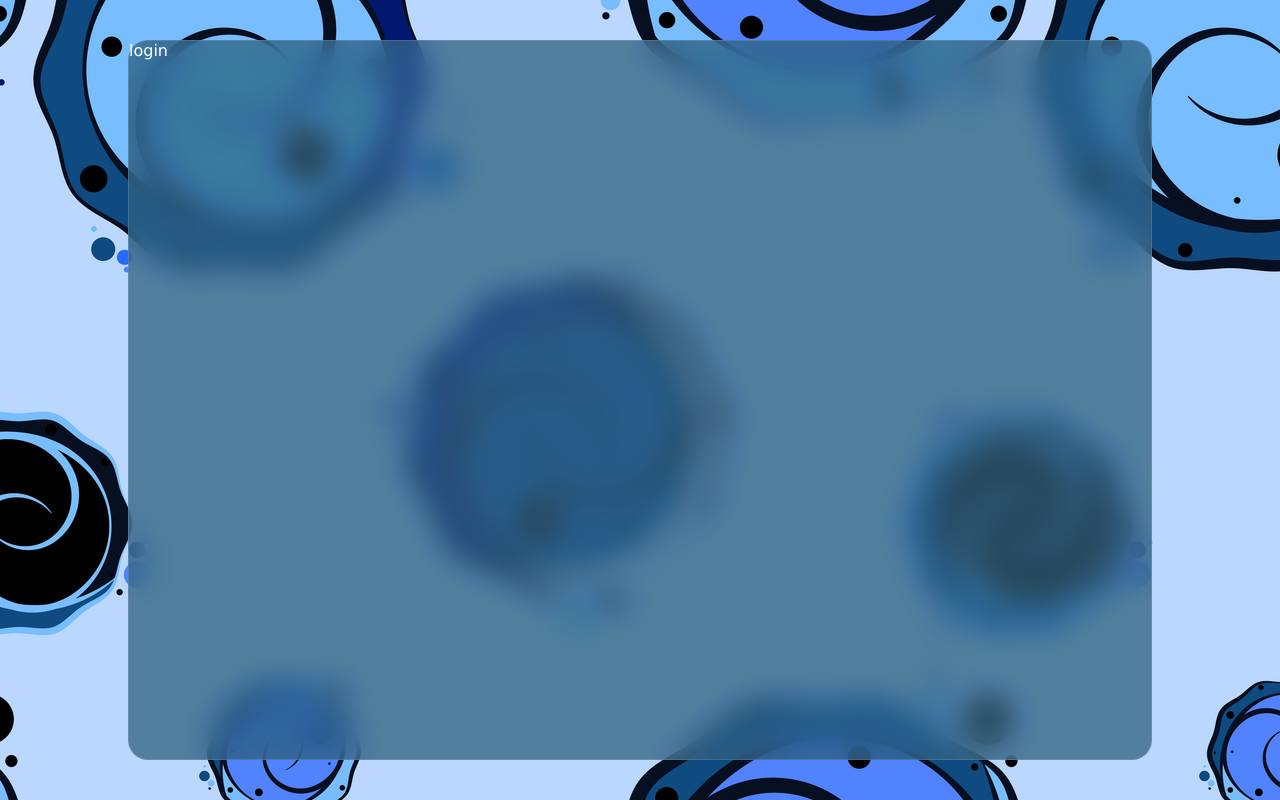
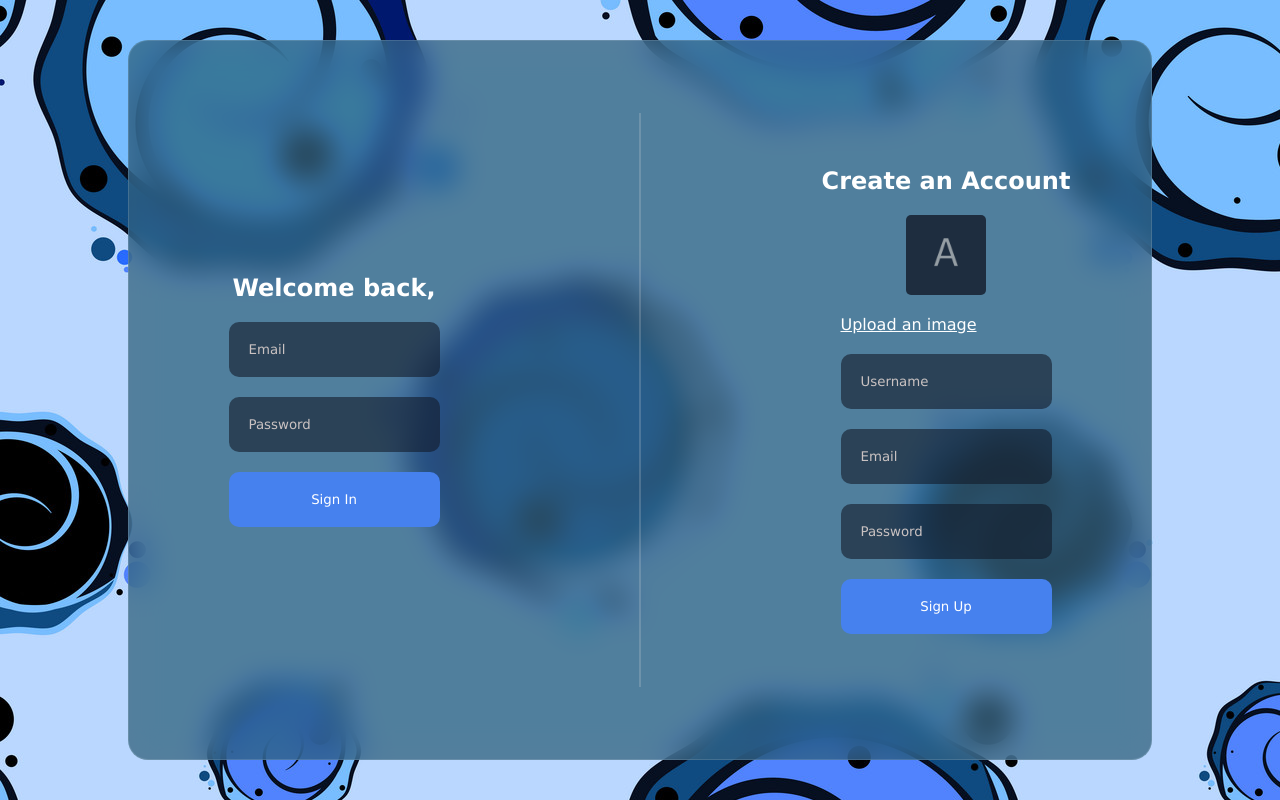
Before and after one commit to simcard01668/ReactChat, a React (Vite) app: page / in a window 1280 px wide. Built offline with nearby package versions, Linux system fonts and the light colour scheme.

Commit message:
minor updates

```diff
--- a/components/login/login.css
+++ b/components/login/login.css
@@ -0,0 +1,74 @@
+.login {
+    width: 100%;
+    height: 100%;
+    display: flex;
+    align-items: center;
+    gap: 100px;
+
+    .item{
+        flex: 1;
+        display: flex;
+        flex-direction: column;
+        align-items: center;
+        gap: 20px;
+
+        form {
+            display: flex;
+            flex-direction: column;
+            align-items: center;
+            justify-content: center;
+            gap: 20px;
+
+            button {
+                width: 100%;
+                padding: 20px;
+                border: none;
+                background-color: rgb(70, 129, 238);
+                color: white;
+                border-radius: 10px;
+                cursor: pointer;
+                font-weight: 500;
+            }
+
+            & label {
+                width: 100%;
+                display: flex;
+                flex-direction: row;
+                align-items: center;
+                justify-content: space-between;
+                cursor: pointer;
+                text-decoration: underline;
+
+            }
+
+            input{
+                padding: 20px;
+                border: none;
+                outline: none;
+                background-color: rgba(17, 25, 40, 0.6);
+                border-radius: 10px;
+                color: white;
+
+
+            }
+
+            input::placeholder{
+                color: rgb(202, 194, 194);
+            }
+        }
+
+        img{
+            width: 80px;
+            height: 80px;
+            border-radius: 5px;
+            object-fit: cover;
+            opacity: 80%;
+        }
+    }
+
+    .separator {
+        height: 80%;
+        width: 2px;
+        background-color: #dddddd35 ;
+    }
+}
--- a/components/login/login.jsx
+++ b/components/login/login.jsx
@@ -1,9 +1,52 @@
 import './login.css'
+import { useState } from 'react'
+import { toast } from 'react-toastify'
 
 const login = () => {
-  return (
-    <div>login</div>
-  )
+    const [Img, setImg] = useState({
+        file: null,
+        url: ""
+    })
+
+    function handleImg(e) {
+        if (e.target.files[0]) {
+            setImg({
+                file: e.target.files[0],
+                url: URL.createObjectURL(e.target.files[0])
+            })
+        }
+    }
+
+    function handleLogin(e) {
+        e.preventDefault()
+        toast.success("Please wait...")
+    }
+
+    return (
+        <div className="login">
+            <div className="item">
+                <h2>Welcome back,</h2>
+                <form onSubmit={handleLogin}>
+                    <input type="text" placeholder="Email" name='email' />
+                    <input type="password" placeholder="Password" name='password' />
+                    <button>Sign In</button>
+                </form>
+            </div>
+            <div className="separator"></div>
+            <div className="item">
+                <h2>Create an Account</h2>
+                <form>
+                    <img src={Img.url || "./avatar.png"} alt="" />
+                    <input type="file" id='file' style={{ display: "none" }} onChange={handleImg} />
+                    <label htmlFor="file">Upload an image</label>
+                    <input type="text" placeholder="Username" name='username' />
+                    <input type="text" placeholder="Email" name='email' />
+                    <input type="password" placeholder="Password" name='password' />
+                    <button>Sign Up</button>
+                </form>
+            </div>
+        </div>
+    )
 }
 
 export default login
--- /dev/null
+++ b/components/notification/Notification.jsx
@@ -0,0 +1,13 @@
+
+import { ToastContainer } from "react-toastify"
+import 'react-toastify/dist/ReactToastify.css'
+
+const Notification = () => {
+  return (
+    <div>
+        <ToastContainer position='bottom-right'/>
+    </div>
+  )
+}
+
+export default Notification
--- a/package.json
+++ b/package.json
@@ -12,7 +12,8 @@
   "dependencies": {
     "emoji-picker-react": "^4.11.1",
     "react": "^18.2.0",
-    "react-dom": "^18.2.0"
+    "react-dom": "^18.2.0",
+    "react-toastify": "^10.0.5"
   },
   "devDependencies": {
     "@types/react": "^18.2.66",
--- a/src/App.jsx
+++ b/src/App.jsx
@@ -2,6 +2,7 @@
 import Detail from "../components/detail/Detail"
 import List from "../components/list/List"
 import Login from "../components/login/Login"
+import Notification from "../components/notification/Notification"
 
 const App = () => {
 
@@ -10,16 +11,19 @@
   return (
     <div className='container'>
       {
-        user ?
+        user ? (
         <>
         <List />
         <Chat />
         <Detail />
         </>
+        )
         :
+        (
         <Login />
+        )
       }
-
+      <Notification />
 
     </div>
   )
```
Also changed, not shown: 1 other file (tests, documents, lock files or other folders).
